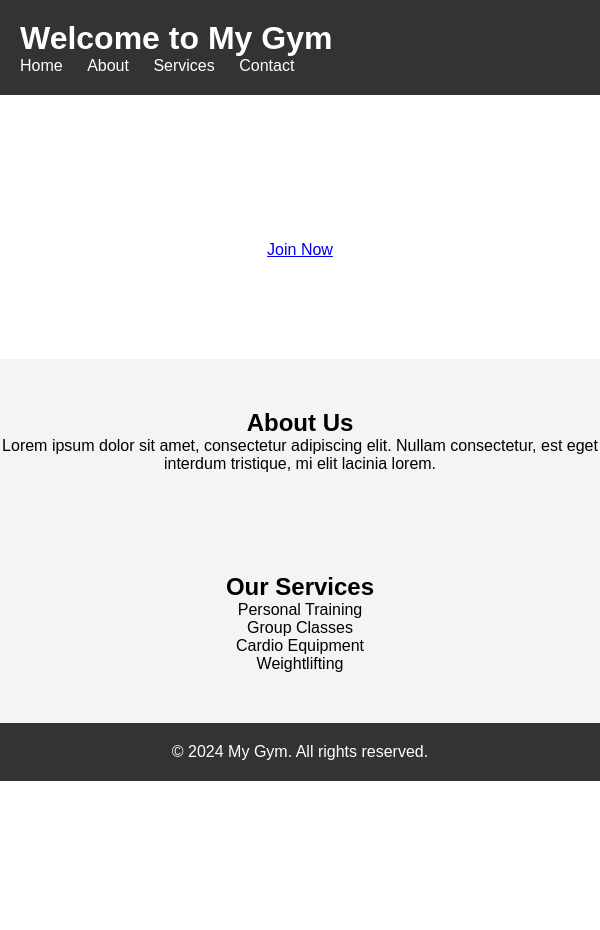
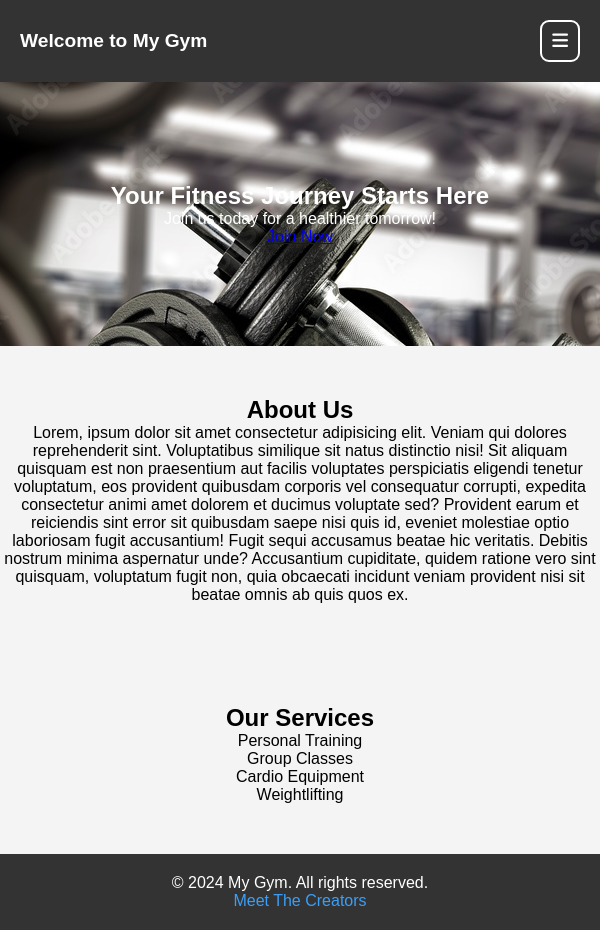
Before and after one commit to arijitd69/gymwebsite, a plain HTML site: page index.html in a window 600 px wide. Before the commit the page ends 800 px from the top, so only its background shows below. Drawn offline with Linux system fonts and the light colour scheme.

Commit message:
Styling done
-Add Style for This website
-Error Fix (File names)

```diff
--- a/STYLE3.CSS
+++ /dev/null
@@ -1,55 +0,0 @@
-/* Reset some default browser styles */
-* {
-    margin: 0;
-    padding: 0;
-    box-sizing: border-box;
-}
-
-body {
-    font-family: Arial, sans-serif;
-}
-
-header {
-    background-color: #333;
-    color: #fff;
-    padding: 20px;
-}
-
-header h1 {
-    margin: 0;
-}
-
-nav ul {
-    list-style-type: none;
-}
-
-nav ul li {
-    display: inline;
-    margin-right: 20px;
-}
-
-nav ul li a {
-    text-decoration: none;
-    color: #fff;
-}
-
-.hero {
-    background-image: url('gym2.jpg');
-    background-size: cover;
-    color: #fff;
-    text-align: center;
-    padding: 100px 0;
-}
-
-.about, .services {
-    padding: 50px 0;
-    text-align: center;
-    background-color: #f4f4f4;
-}
-
-footer {
-    background-color: #333;
-    color: #fff;
-    text-align: center;
-    padding: 20px;
-}
--- a/index.html
+++ b/index.html
@@ -5,36 +5,58 @@
     <meta charset="UTF-8">
     <meta name="viewport" content="width=device-width, initial-scale=1.0">
     <title>My Gym Website</title>
-    <link rel="stylesheet" href="STYLE3.CSS">
+    <link rel="stylesheet" href="style.css">
+    <link rel="stylesheet" href="https://cdnjs.cloudflare.com/ajax/libs/font-awesome/6.5.1/css/all.min.css"
+        integrity="sha512-DTOQO9RWCH3ppGqcWaEA1BIZOC6xxalwEsw9c2QQeAIftl+Vegovlnee1c9QX4TctnWMn13TZye+giMm8e2LwA=="
+        crossorigin="anonymous" referrerpolicy="no-referrer" />
 </head>
 
 <body>
     <!-- Header Part-->
     <header>
+        <div class="navigation">
+            <div class="greet">
                 <h1>Welcome to My Gym</h1>
+            </div>
+            <div>
                 <nav>
+                    <button class="navbtn" onclick="show();">
+                        <i class="fa-solid fa-bars"></i>
+                    </button>
+                </nav>
+            </div>
+        </div>
+        <div id="options" class="nav">
             <ul>
                 <li><a href="#">Home</a></li>
-                <li><a href="#">About</a></li>
-                <li><a href="#">Services</a></li>
-                <li><a href="#">Contact</a></li>
+                <li><a href="#about">About</a></li>
+                <li><a href="#services">Services</a></li>
+                <li><a href="#contact">Contact</a></li>
             </ul>
-        </nav>
+        </div>
     </header>
     <!-- dialogue -->
+    <div class="background">
         <section class="hero">
             <h2>Your Fitness Journey Starts Here</h2>
             <p>Join us today for a healthier tomorrow!</p>
             <a href="#" class="btn">Join Now</a>
         </section>
+    </div>
     <!-- about -->
-    <section class="about">
+    <section class="about" id="about">
         <h2>About Us</h2>
-        <p>Lorem ipsum dolor sit amet, consectetur adipiscing elit. Nullam consectetur, est eget interdum tristique, mi
-            elit lacinia lorem.</p>
+        <p>Lorem, ipsum dolor sit amet consectetur adipisicing elit. Veniam qui dolores reprehenderit sint. Voluptatibus
+            similique sit natus distinctio nisi! Sit aliquam quisquam est non praesentium aut facilis voluptates
+            perspiciatis eligendi tenetur voluptatum, eos provident quibusdam corporis vel consequatur corrupti,
+            expedita consectetur animi amet dolorem et ducimus voluptate sed? Provident earum et reiciendis sint error
+            sit quibusdam saepe nisi quis id, eveniet molestiae optio laboriosam fugit accusantium! Fugit sequi
+            accusamus beatae hic veritatis. Debitis nostrum minima aspernatur unde? Accusantium cupiditate, quidem
+            ratione vero sint quisquam, voluptatum fugit non, quia obcaecati incidunt veniam provident nisi sit beatae
+            omnis ab quis quos ex.</p>
     </section>
     <!-- service description -->
-    <section class="services">
+    <section class="services" id="services">
         <h2>Our Services</h2>
         <ul>
             <li>Personal Training</li>
@@ -44,9 +66,12 @@
         </ul>
     </section>
     <!-- footer part -->
-    <footer>
+
+</body>
+<footer id="contact">
     <p>&copy; 2024 My Gym. All rights reserved.</p>
+    <a href="makers.html">Meet The Creators</a>
 </footer>
-</body>
+<script src="script.js"></script>
 
 </html>
--- /dev/null
+++ b/makers.css
@@ -0,0 +1,93 @@
+@media (max-width:600px) {
+    body {
+        padding: 10px;
+    }
+
+    .alignment {
+        display: flex;
+        flex-direction: column;
+        align-items: center;
+        justify-content: center;
+    }
+
+    .card {
+        height: auto;
+        width: 9cm;
+        margin: 10px;
+        padding: 12px;
+        border-width: 2px;
+        border-radius: 10px;
+        border-style: solid;
+        display: flex;
+        flex-direction: row;
+        align-content: center;
+        align-items: center;
+        flex-wrap: wrap;
+    }
+
+    .info {
+        margin-left: 50px;
+        padding: 5px;
+    }
+
+    img {
+        border-radius: 82px;
+        height: 100px;
+        width: auto;
+    }
+
+    footer {
+        display: flex;
+        align-items: center;
+        flex-direction: row;
+        flex-wrap: nowrap;
+        justify-content: center;
+    }
+}
+
+@media (min-width:600px) {
+    body {
+        padding: 10px;
+    }
+
+    .alignment {
+        display: flex;
+        /* flex-direction: column; */
+        align-items: center;
+        justify-content: center;
+    }
+
+    .card {
+        height: 20pc;
+        width: 35pc;
+        margin: 10px;
+        padding: 12px;
+        border-width: 2px;
+        border-radius: 10px;
+        border-style: solid;
+        display: flex;
+        flex-direction: row;
+        align-content: center;
+        align-items: center;
+        flex-wrap: wrap;
+    }
+
+    .info {
+        margin-left: 50px;
+        padding: 5px;
+    }
+
+    img {
+        border-radius: 82px;
+        height: 100px;
+        width: auto;
+    }
+
+    footer {
+        display: flex;
+        align-items: center;
+        flex-direction: row;
+        flex-wrap: nowrap;
+        justify-content: center;
+    }
+}
--- /dev/null
+++ b/script.js
@@ -0,0 +1,4 @@
+function show(e) {
+    var c = document.getElementById("options");
+    c.classList.toggle("sw")
+}
--- /dev/null
+++ b/style.css
@@ -0,0 +1,201 @@
+/* Reset some default browser styles */
+* {
+    margin: 0;
+    padding: 0;
+    box-sizing: border-box;
+}
+
+@media (min-width:650px) {
+    body {
+        font-family: Arial, sans-serif;
+    }
+
+    header {
+        display: flex;
+        background-color: #333;
+        color: #fff;
+        padding: 20px;
+        flex-direction: row;
+        justify-content: space-between;
+        align-items: baseline;
+        flex-wrap: nowrap;
+
+    }
+
+    header h1 {
+        margin: 0;
+    }
+
+    .nav ul {
+        list-style-type: none;
+    }
+
+    .nav ul li {
+        display: inline;
+        margin-right: 20px;
+        transition: ease-in-out 2s;
+    }
+
+    .nav ul li a {
+        text-decoration: none;
+        color: #fff;
+        cursor: alias;
+        transition: ease-in-out 0.5s;
+    }
+
+    .nav ul li a:hover {
+
+        color: #02fef6;
+    }
+
+    .hero {
+        background-image: url(gym.jpg);
+        background-size: cover;
+        color: #fff;
+        text-align: center;
+        padding: 100px 0;
+    }
+
+    .about,
+    .services {
+        padding: 50px 0;
+        text-align: center;
+        background-color: #f4f4f4;
+    }
+
+    footer {
+        background-color: #333;
+        color: #fff;
+        text-align: center;
+        padding: 20px;
+    }
+
+    footer a {
+        text-decoration: none;
+        color: rgb(59, 159, 247);
+    }
+
+    .navbtn {
+        display: none;
+    }
+}
+
+@media (max-width:650px) {
+    body {
+        font-family: Arial, sans-serif;
+    }
+
+    header {
+        background-color: #333;
+        color: #fff;
+    }
+
+    .navigation {
+        display: flex;
+        background-color: #333;
+        color: #fff;
+        padding: 20px;
+        flex-direction: row;
+        justify-content: space-between;
+        align-items: center;
+        flex-wrap: wrap;
+        align-content: stretch;
+    }
+
+    .navigation h1 {
+        margin: auto;
+        font-size: larger;
+    }
+
+    .nav {
+        transition: ease-in-out 2s;
+    }
+
+    .nav ul {
+        list-style-type: none;
+        display: flex;
+        flex-direction: column;
+        flex-wrap: nowrap;
+        align-content: stretch;
+        justify-content: center;
+        align-items: center;
+
+    }
+
+    .nav ul li {
+        display: none;
+        padding: 15px;
+        /* margin-right: 20px; */
+        transition: ease-in-out 2s;
+    }
+
+    .sw ul li {
+        display: flex;
+        transition: ease-in-out 2px;
+    }
+
+    .nav ul li a {
+        text-decoration: none;
+        color: #fff;
+        cursor: alias;
+        transition: ease-in-out 5s;
+
+    }
+
+    .nav ul li a:hover {
+
+        color: #02fef6;
+    }
+
+    .background {
+        background-image: url(gym.jpg);
+
+    }
+
+    .hero {
+
+        /*  */
+        background-size: cover;
+        color: #fff;
+        text-align: center;
+        padding: 100px 0;
+    }
+
+    .about,
+    .services {
+        padding: 50px 0;
+        text-align: center;
+        background-color: #f4f4f4;
+    }
+
+    footer {
+        background-color: #333;
+        color: #fff;
+        text-align: center;
+        padding: 20px;
+    }
+
+    footer a {
+        text-decoration: none;
+        color: rgb(59, 159, 247);
+    }
+
+    .navbtn {
+        background: none;
+        padding: 5px;
+        border-width: 2px;
+        border-radius: 9px;
+        border-style: solid;
+        border-color: #fff;
+    }
+
+    .navbtn i {
+        font-size: large;
+        color: white;
+        padding: 5px;
+    }
+}
+
+body {
+    transition: ease-in-out 2px;
+}
```
Also changed, not shown: makers.html (added, +51 -0 lines), create1.png (added), create2.png (added), gym.jpg (added), 1 other file. Lines whose indentation alone changed are shown as unchanged.
